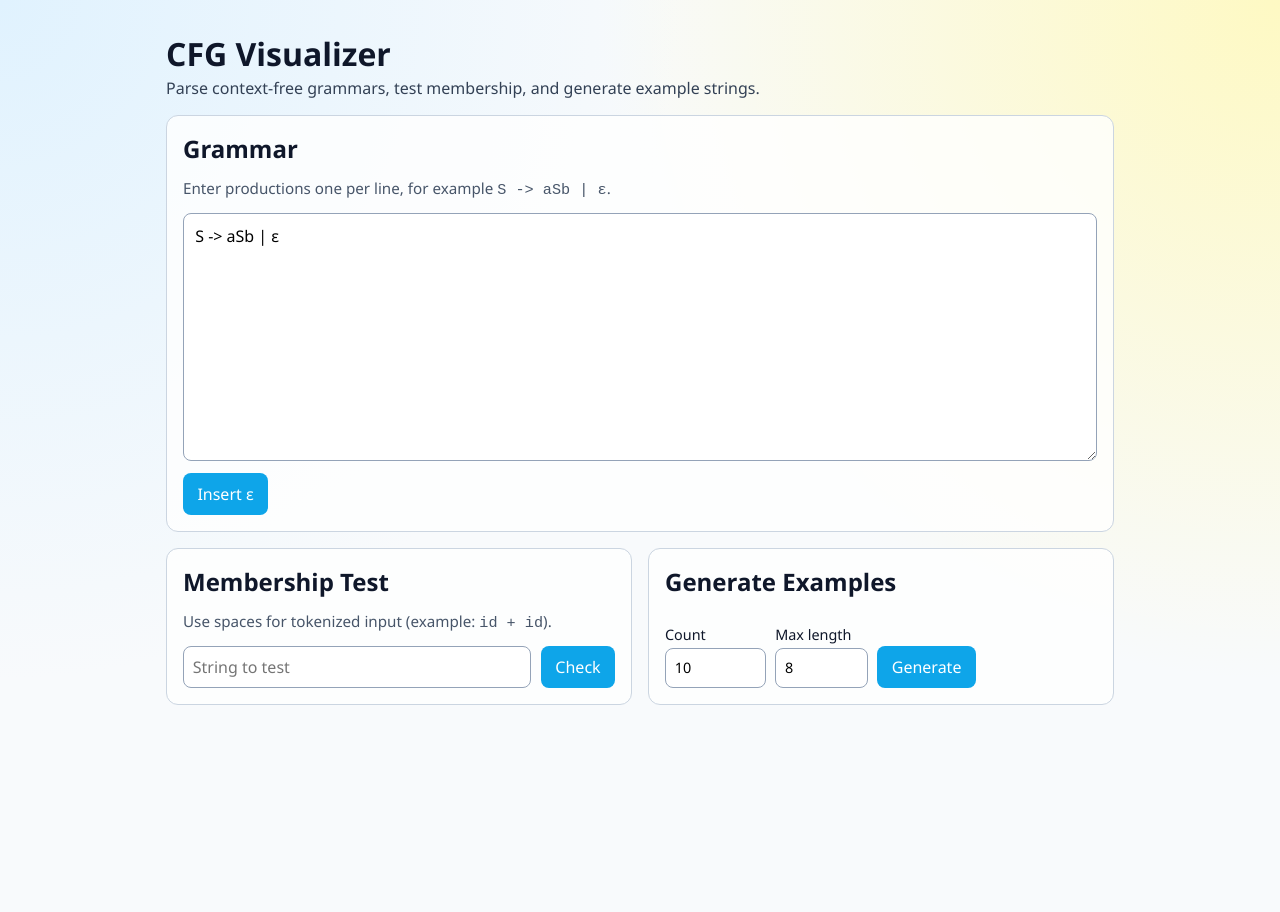
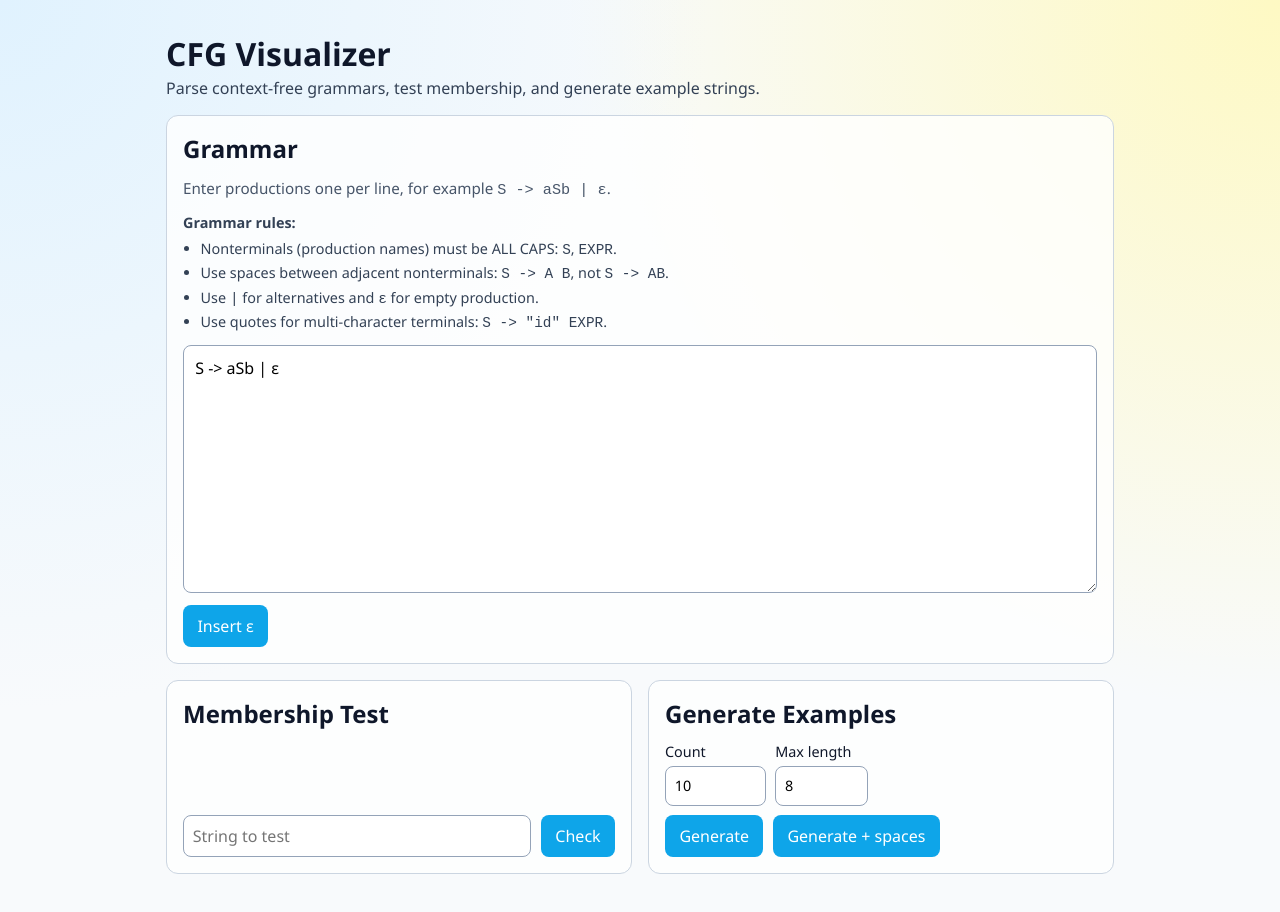
Before and after one commit to SamZhang02/CFG-visualizer, a React (Vite) app: page / in a window 1280 px wide. Shown: the top 912 px of the page. Before the commit the page ends 800 px from the top, so only its background shows below. Built offline with nearby package versions, Linux system fonts and the light colour scheme.

Commit message:
Improve ux

```diff
--- a/src/App.tsx
+++ b/src/App.tsx
@@ -37,7 +37,11 @@ export default function App(): JSX.Element {
     setMembershipResult(isAccepted);
   };
 
-  const handleGenerateExamples = (count: number, maxLength: number): void => {
+  const handleGenerateExamples = (
+    count: number,
+    maxLength: number,
+    forceTokenSpacing: boolean,
+  ): void => {
     if (!parseResult.ok) {
       setExamples([]);
       return;
@@ -46,6 +50,7 @@ export default function App(): JSX.Element {
     const generated = generateExampleStrings(parseResult.grammar, {
       count,
       maxLength,
+      forceTokenSpacing,
     });
     setExamples(generated);
   };
--- a/src/cfg/generate.ts
+++ b/src/cfg/generate.ts
@@ -4,6 +4,7 @@ type GenerateOptions = {
   count: number;
   maxLength: number;
   maxExpansions?: number;
+  forceTokenSpacing?: boolean;
 };
 
 type QueueState = {
@@ -19,13 +20,16 @@ function countTerminals(form: SymbolRef[]): number {
   return form.reduce((sum, symbol) => sum + (symbol.kind === 'terminal' ? 1 : 0), 0);
 }
 
-function formatTerminalOutput(tokens: string[]): string {
+function formatTerminalOutput(tokens: string[], forceTokenSpacing: boolean): string {
   if (tokens.length === 0) {
     return 'ε';
   }
 
-  const allSingleChar = tokens.every((token) => token.length === 1);
-  return allSingleChar ? tokens.join('') : tokens.join(' ');
+  if (forceTokenSpacing) {
+    return tokens.join(' ');
+  }
+
+  return tokens.join('');
 }
 
 export function generateExampleStrings(grammar: Grammar, options: GenerateOptions): string[] {
@@ -55,7 +59,10 @@ export function generateExampleStrings(grammar: Grammar, options: GenerateOption
     const firstNonTerminalIndex = current.form.findIndex((symbol) => symbol.kind === 'nonterminal');
 
     if (firstNonTerminalIndex === -1) {
-      const text = formatTerminalOutput(current.form.map((symbol) => symbol.value));
+      const text = formatTerminalOutput(
+        current.form.map((symbol) => symbol.value),
+        options.forceTokenSpacing ?? false,
+      );
       output.add(text);
       continue;
     }
--- a/src/cfg/parse.ts
+++ b/src/cfg/parse.ts
@@ -178,9 +178,9 @@ export function parseGrammar(source: string): ParseGrammarResult {
     }
 
     const lhs = line.slice(0, arrowIndex).trim();
-    if (!/^[A-Z][A-Za-z0-9_]*$/.test(lhs)) {
+    if (!/^[A-Z][A-Z0-9_]*$/.test(lhs)) {
       throw new Error(
-        `Invalid nonterminal '${lhs}' on line ${lineNumber}. Use names like S, Expr, A1.`,
+        `Invalid nonterminal '${lhs}' on line ${lineNumber}. Use ALL CAPS names like S, EXPR, A1.`,
       );
     }
 
--- a/src/components/ExamplesPanel.tsx
+++ b/src/components/ExamplesPanel.tsx
@@ -1,7 +1,7 @@
 import { useState } from 'react';
 
 type ExamplesPanelProps = {
-  onGenerate: (count: number, maxLength: number) => void;
+  onGenerate: (count: number, maxLength: number, forceTokenSpacing: boolean) => void;
   examples: string[];
   disabled: boolean;
 };
@@ -36,13 +36,22 @@ export function ExamplesPanel({ onGenerate, examples, disabled }: ExamplesPanelP
             className="number-input"
           />
         </label>
+        <div className="button-group">
           <button
             type="button"
-          onClick={() => onGenerate(Math.max(1, count), Math.max(0, maxLength))}
+            onClick={() => onGenerate(Math.max(1, count), Math.max(0, maxLength), false)}
             disabled={disabled}
           >
             Generate
           </button>
+          <button
+            type="button"
+            onClick={() => onGenerate(Math.max(1, count), Math.max(0, maxLength), true)}
+            disabled={disabled}
+          >
+            Generate + spaces
+          </button>
+        </div>
       </div>
 
       {examples.length > 0 && (
--- a/src/components/GrammarEditor.tsx
+++ b/src/components/GrammarEditor.tsx
@@ -33,6 +33,15 @@ export function GrammarEditor({ value, onChange }: GrammarEditorProps): JSX.Elem
       <p className="help">
         Enter productions one per line, for example <code>S -&gt; aSb | ε</code>.
       </p>
+      <div className="grammar-rules" aria-label="Grammar rules">
+        <strong>Grammar rules:</strong>
+        <ul>
+          <li>Nonterminals (production names) must be ALL CAPS: <code>S</code>, <code>EXPR</code>.</li>
+          <li>Use spaces between adjacent nonterminals: <code>S -&gt; A B</code>, not <code>S -&gt; AB</code>.</li>
+          <li>Use <code>|</code> for alternatives and <code>ε</code> for empty production.</li>
+          <li>Use quotes for multi-character terminals: <code>S -&gt; &quot;id&quot; EXPR</code>.</li>
+        </ul>
+      </div>
       <textarea
         ref={textareaRef}
         className="grammar-input"
--- a/src/components/MembershipPanel.tsx
+++ b/src/components/MembershipPanel.tsx
@@ -16,7 +16,6 @@ export function MembershipPanel({
   return (
     <section className="panel">
       <h2>Membership Test</h2>
-      <p className="help">Use spaces for tokenized input (example: <code>id + id</code>).</p>
       <div className="row">
         <input
           type="text"
@@ -30,8 +29,8 @@ export function MembershipPanel({
         </button>
       </div>
       {result !== null && (
-        <p className={result ? 'success' : 'error'}>
-          {result ? 'Accepted by grammar.' : 'Rejected by grammar.'}
+        <p className={result ? "success" : "error"}>
+          {result ? "Accepted by grammar." : "Rejected by grammar."}
         </p>
       )}
     </section>
--- a/src/styles.css
+++ b/src/styles.css
@@ -52,6 +52,18 @@ code {
   font-size: 0.95rem;
 }
 
+.grammar-rules {
+  color: #334155;
+  font-size: 0.9rem;
+}
+
+.grammar-rules ul {
+  margin: 0.35rem 0 0;
+  padding-left: 1.1rem;
+  display: grid;
+  gap: 0.2rem;
+}
+
 .grammar-input {
   width: 100%;
   border: 1px solid #94a3b8;
@@ -79,6 +91,11 @@ code {
 
 .row-wrap {
   flex-wrap: wrap;
+}
+
+.button-group {
+  display: inline-flex;
+  gap: 0.6rem;
 }
 
 .text-input,
```
Lines whose indentation alone changed are shown as unchanged.
